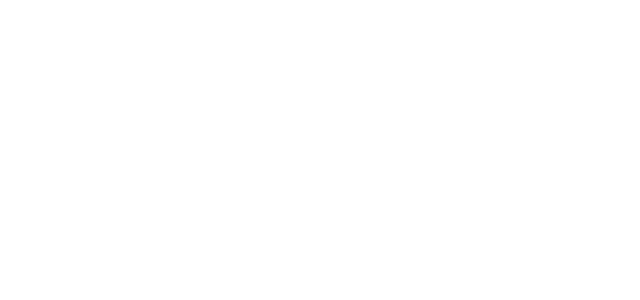
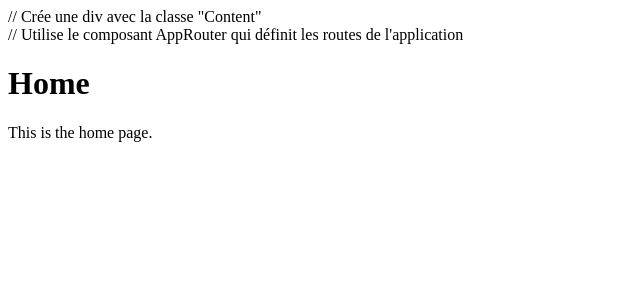
Before and after one commit to Dante-Az/locImmo, a React (Vite) app: page / in a window 1280 px wide. Shown: the top 300 px of the page, without its empty margins (0-640 px from the left). Built offline with nearby package versions, Linux system fonts and the light colour scheme.

Commit message:
1er test de routage avec les pages home et about

```diff
--- a/package.json
+++ b/package.json
@@ -11,7 +11,8 @@
   },
   "dependencies": {
     "react": "^18.2.0",
-    "react-dom": "^18.2.0"
+    "react-dom": "^18.2.0",
+    "react-router-dom": "^6.23.1"
   },
   "devDependencies": {
     "@types/react": "^18.2.66",
--- a/src/App.jsx
+++ b/src/App.jsx
@@ -1,11 +1,21 @@
+// App.jsx
+import React from 'react'; // Importe la bibliothèque React
+import AppRouter from '../src/components/Router/Router'; // Importe le composant AppRouter depuis le fichier Router.jsx
 
+// Définit le composant App
 function App() {
-  return(
+  // Renvoie le JSX à afficher quand le composant est utilisé
+  return (
+    // Crée une div avec la classe "App"
     <div className="App">
-        <div className="Content">
-        </div>
+      // Crée une div avec la classe "Content"
+      <div className="Content">
+        // Utilise le composant AppRouter qui définit les routes de l'application
+        <AppRouter />
+      </div>
     </div>
-)
+  );
 }
 
-export default App
+// Exporte le composant App pour qu'il puisse être utilisé dans d'autres fichiers
+export default App;
--- /dev/null
+++ b/src/components/Router/Router.jsx
@@ -0,0 +1,23 @@
+// Router.jsx
+import * as React from "react"; // Importe la bibliothèque React
+import { createBrowserRouter, RouterProvider } from "react-router-dom"; // Importe les fonctions nécessaires depuis la bibliothèque react-router-dom
+import Home from '../../pages/Home/Home'; // Importe le composant Home depuis le fichier Home.jsx
+import About from '../../pages/About/About'; // Importe le composant About depuis le fichier About.jsx
+
+// Crée un routeur avec deux routes
+const router = createBrowserRouter([
+    {
+      path: "/", // La route pour la page d'accueil
+      element: <Home/>, // Le composant à afficher pour la page d'accueil
+    },
+    {
+      path: "about", // La route pour la page "About"
+      element: <About />, // Le composant à afficher pour la page "About"
+    },
+]);
+
+// Définit le composant AppRouter
+export default function AppRouter() {
+  // Renvoie le Provider du routeur pour être utilisé dans l'application
+  return <RouterProvider router={router} />;
+}
--- /dev/null
+++ b/src/pages/About/About.jsx
@@ -0,0 +1,8 @@
+export default function About() {
+  return (
+    <div>
+      <h1>About</h1>
+      <p>This is the about page.</p>
+    </div>
+  );
+}
--- /dev/null
+++ b/src/pages/Home/Home.jsx
@@ -0,0 +1,8 @@
+export default function Home() {
+  return (
+    <div>
+      <h1>Home</h1>
+      <p>This is the home page.</p>
+    </div>
+  );
+}
```
Also changed, not shown: 1 other file (tests, documents, lock files or other folders).
